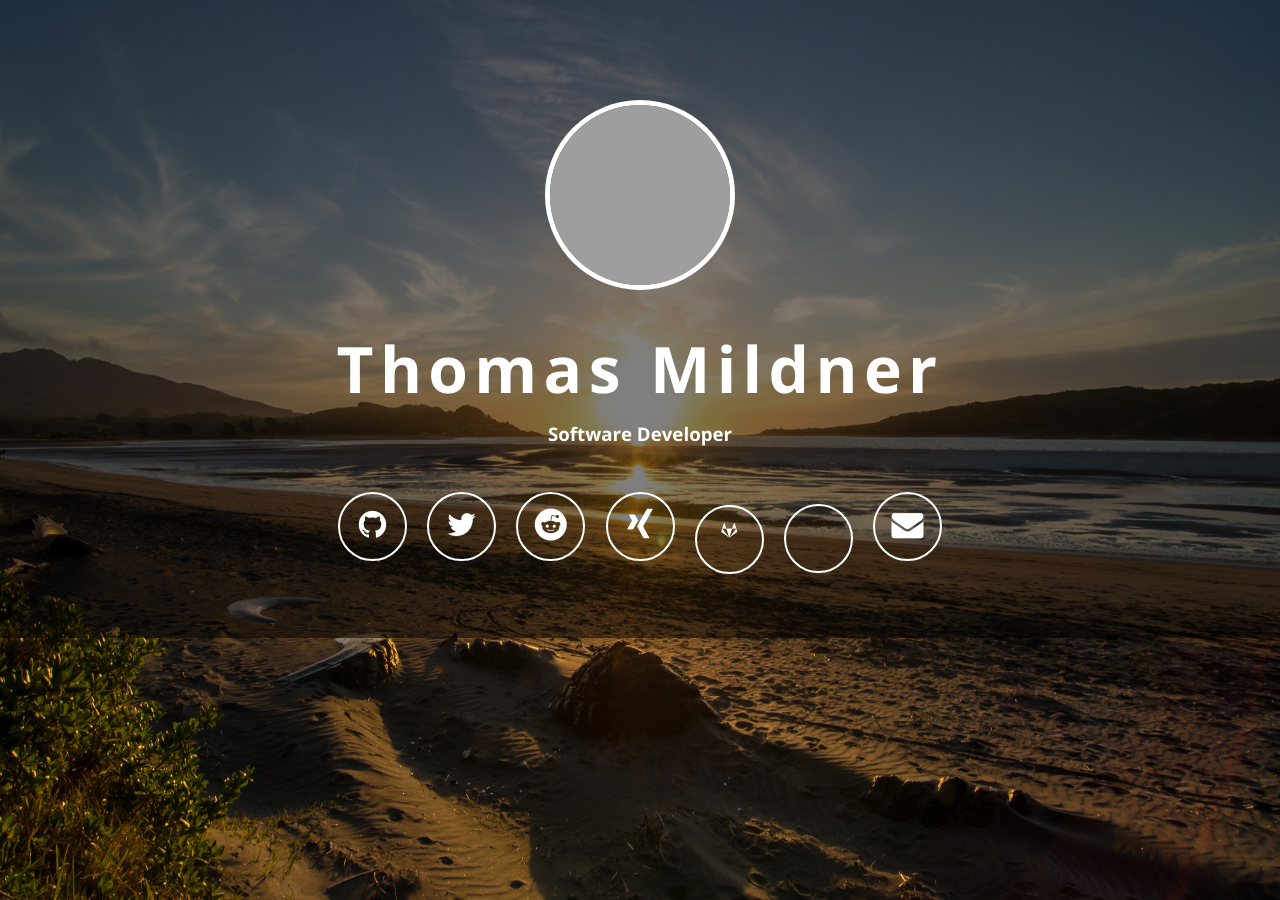
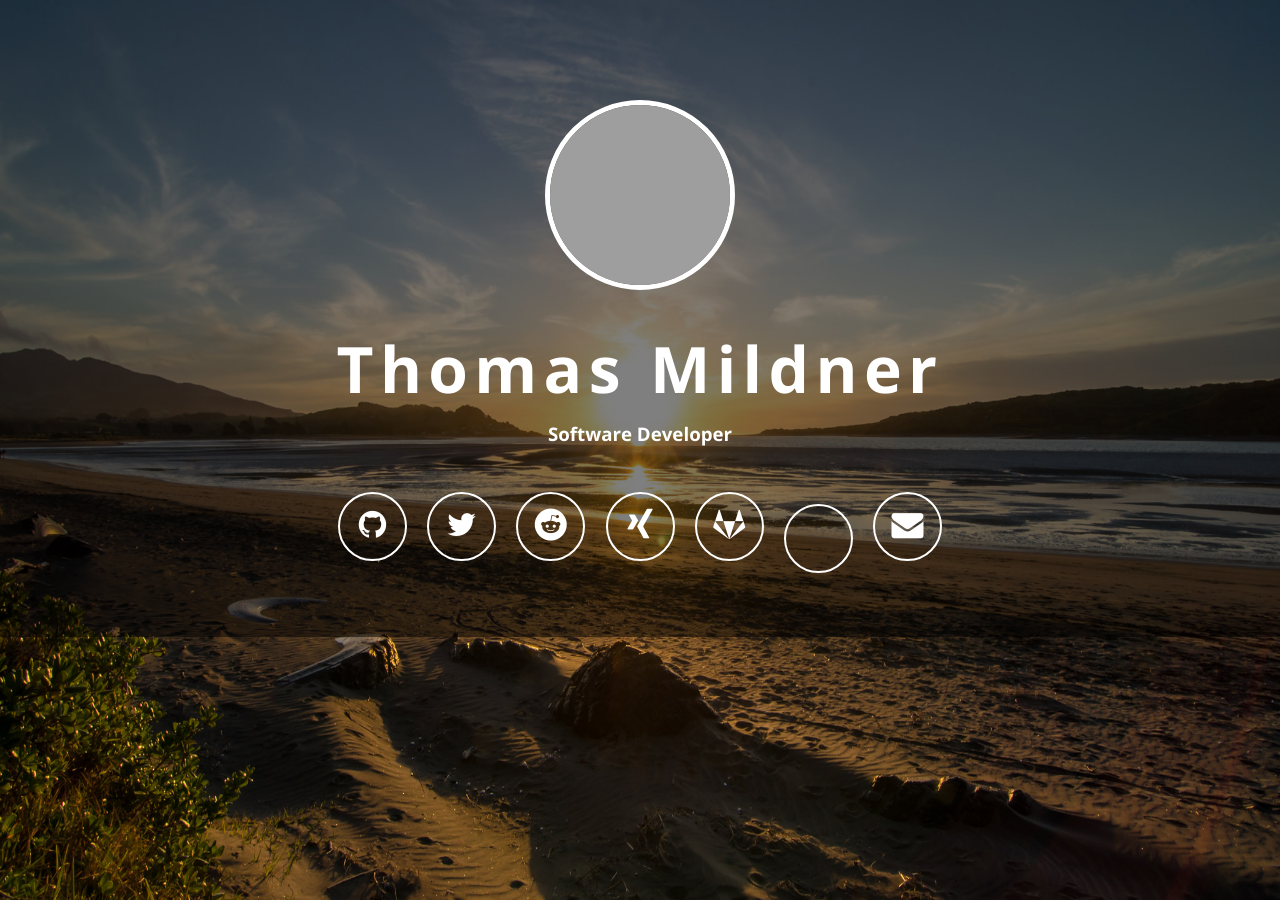
Before and after one commit to Thomas-Mildner/Thomas-Mildner.github.io, a Jekyll site: the page built from index.html, in a window 1280 px wide. Built offline with Jekyll 4.4.1, drawn with Linux system fonts in a browser that asks for light colours; nearby versions of some CDN libraries; grey boxes are pictures that could not be loaded.

Commit message:
edited gitlab profile

```diff
--- a/index.html
+++ b/index.html
@@ -96,13 +96,14 @@ permalink: /
                     <li><a class="fa fa-2x fa-xing" href="https://xing.com/profile/{{ site.xing_username }}"><span class="description">Xing</span></a></li>
                     {% endif %}
 
-                    {% if site.gitlab_username %}
-                    <li><a class="fa fa-gitlab" href="https://gitlab.com/{{ site.gitlab_username }}"><span class="description">Gitlab</span></a></li>
+                     {% if site.gitlab_username %}
+                    <li><a class="fa fa-2x fa-gitlab" href="https://gitlab.com/{{ site.gitlab_username }}"><span class="description">Gitlab</span></a></li>
                     {% endif %}
 
                     {% if site.kaggle_username %}
-                    <li><a class="fa fa-kaggle" href="https://kaggle.com/{{ site.kaggle_username }}"><span class="description">Kaggle</span></a></li>
+                    <li><a class="fa fa-2x fa-kaggle" href="https://kaggle.com/{{ site.kaggle_username }}"><span class="description">Kaggle</span></a></li>
                     {% endif %}
+
 
                     {% if site.blog_url %}
                     <li><a class="fa fa-2x fa-tags" href="{{ site.baseurl }}{{ site.blog_url }}"><span class="description">Blog</span></a></li>
```
